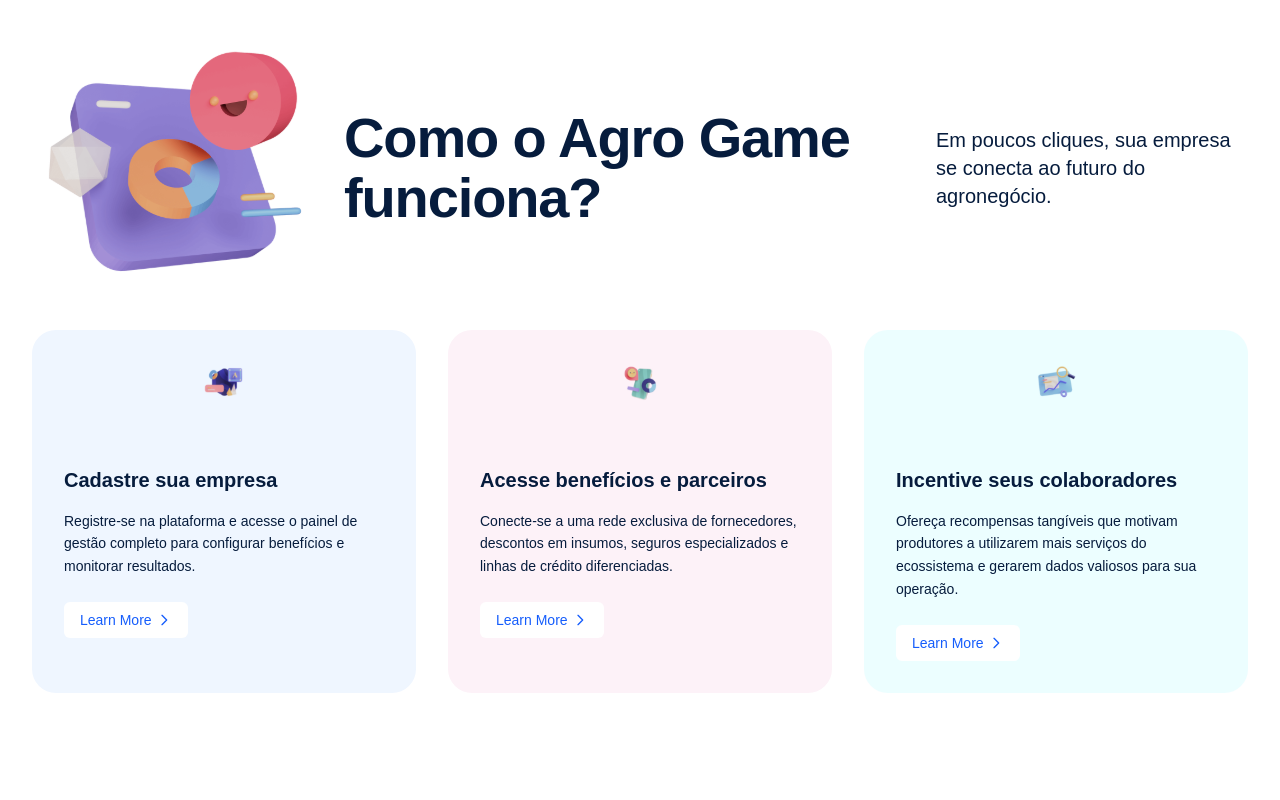
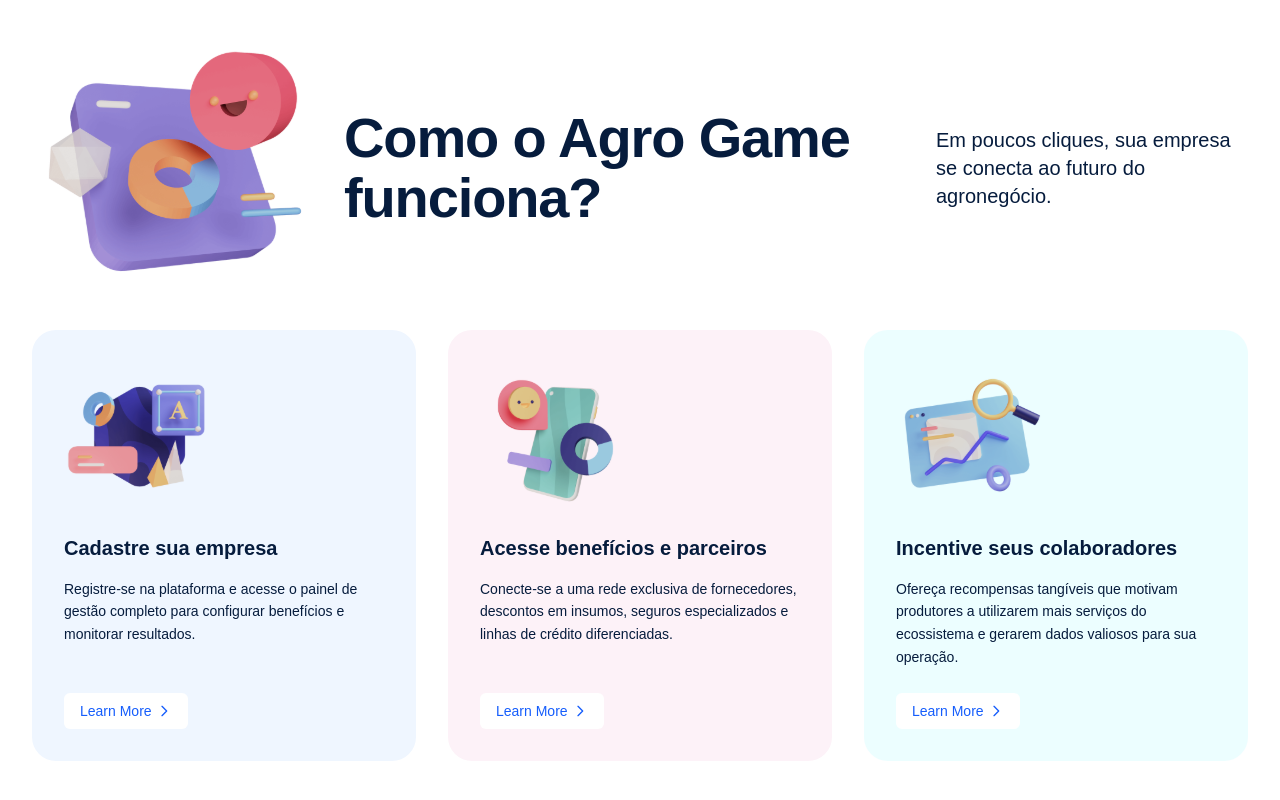
Before and after one commit to agrogamebr/agrogame-homepage, a Next.js app: page / in a window 1280 px wide. Shown: the part 1176-1976 px from the top of the page. Before the commit the page ends 1917 px from the top, so only its background shows below. Built offline with nearby package versions, Linux system fonts and the light colour scheme.

Commit message:
Ajustes nos cards.

```diff
--- a/app/page.tsx
+++ b/app/page.tsx
@@ -8,9 +8,6 @@
       <Header />
       <Hero />
       <HowItWorks />
-
-      {/* Outras seções */}
-
     </div>
   );
 }
--- a/components/HowItWorks.tsx
+++ b/components/HowItWorks.tsx
@@ -85,33 +85,34 @@
           </div>
         </div>
 
-        <div className="grid md:grid-cols-3 gap-8">
+        <div className="grid grid-cols-1 md:grid-cols-3 gap-4 sm:gap-6 md:gap-8">
           {steps.map((step) => (
             <div
               key={step.id}
-              className={`${step.bgColor} rounded-3xl p-8 transition-transform hover:scale-105`}
+              className={`${step.bgColor} rounded-3xl p-4 sm:p-6 md:p-8 transition-transform hover:scale-105 flex flex-col h-full`}
             >
-              <div className={`w-20 h-20 rounded-2xl flex justify-center mx-auto mb-6`}>
+              <div className="flex justify-start mb-4 sm:mb-6">
                 <Image
                   src={step.icon}
                   alt={step.title}
-                  width={40}
-                  height={40}
-                  className="w-10 h-10"
+                  width={148}
+                  height={148}
+                  className="w-20 h-20 sm:w-[100px] sm:h-[100px] md:w-[120px] md:h-[120px] lg:w-[148px] lg:h-[148px]"
                 />
               </div>
 
-              <h3 className="text-xl font-semibold text-[#061C3D] mb-4">
+              <h3 className="text-lg sm:text-xl font-semibold text-[#061C3D] mb-3 sm:mb-4">
                 {step.title}
               </h3>
 
-              <p className="text-[#061C3D] text-sm leading-relaxed mb-6">
+              <p className="text-[#061C3D] text-xs sm:text-sm leading-relaxed mb-4 sm:mb-6 grow">
                 {step.description}
               </p>
 
+              <div className="mt-auto">
                 <Link
                   href={`#step-${step.id}`}
-                className="inline-flex items-center bg-white px-4 py-2 rounded-md text-blue-600 font-medium text-sm hover:text-blue-700 transition-colors"
+                  className="inline-flex items-center bg-white px-3 sm:px-4 py-1.5 sm:py-2 rounded-md text-blue-600 font-medium text-xs sm:text-sm hover:text-blue-700 transition-colors"
                 >
                   Learn More
                   <svg className="w-4 h-4 ml-1" fill="none" stroke="currentColor" viewBox="0 0 24 24">
@@ -119,6 +120,7 @@
                   </svg>
                 </Link>
               </div>
+            </div>
           ))}
         </div>
       </div>
```
Lines whose indentation alone changed are shown as unchanged.
